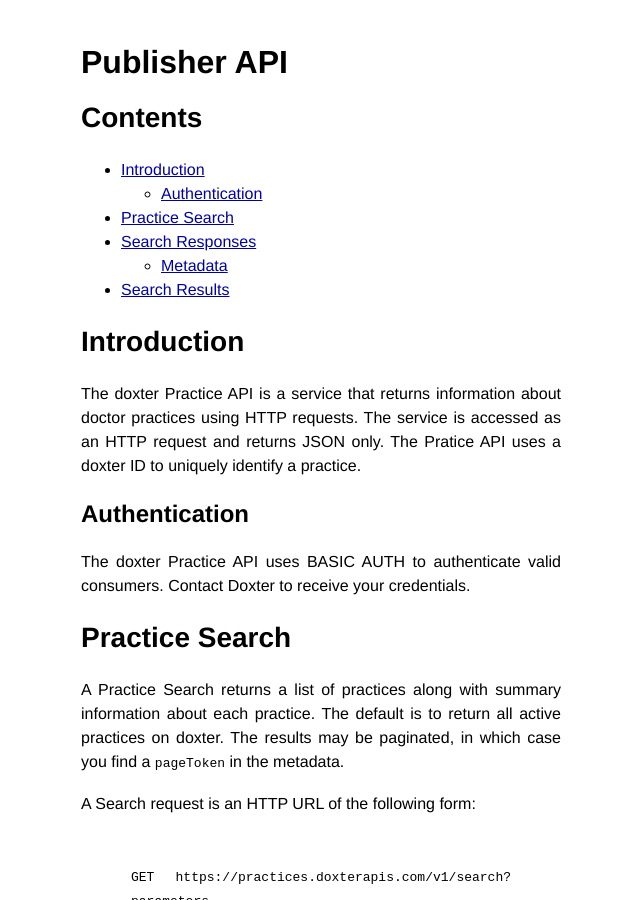
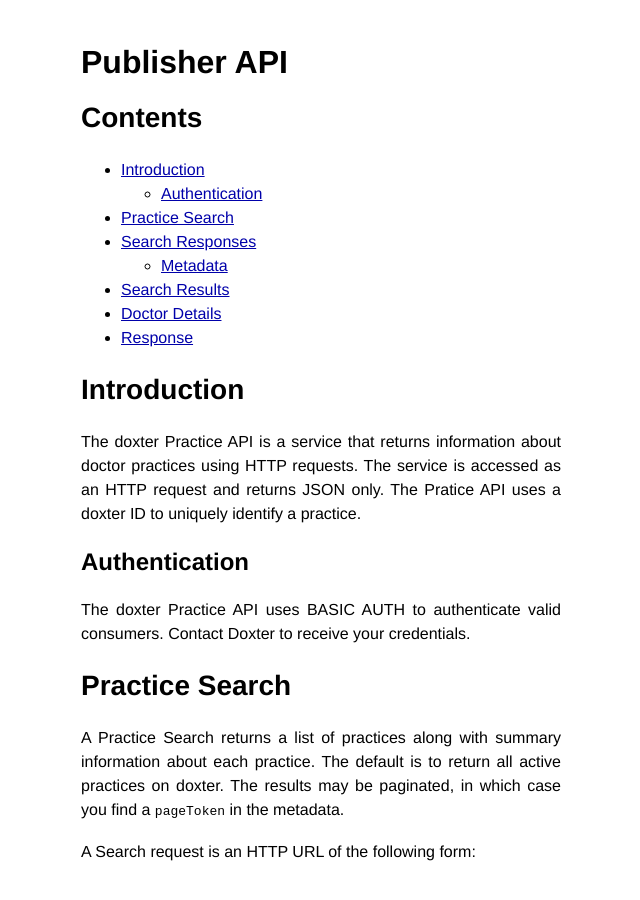
Before and after one commit to learnjin/doxter-api-docs, a Jekyll site: the page built from publisher/index.md, in a window 1280 px wide and 900 px high. Shown: the whole window, without its empty margins (319-959 px from the left). Built offline with Jekyll 4.4.1, drawn with Linux system fonts in a browser that asks for light colours; Markdown is read by kramdown in place of the engine named in the settings; some of the changed lines change nothing that is shown.

Commit message:
Update index.md
doctor details und response zum TOC hinzugefügt

````diff
--- a/publisher/index.md
+++ b/publisher/index.md
@@ -12,6 +12,8 @@
 - [Search Responses](#search-responses)
     - [Metadata](#metadata)
 - [Search Results](#search-results)
+- [Doctor Details](#doctor-details)
+- [Response](#Response)
 
 <!-- end toc -->
 
@@ -216,7 +218,7 @@
 - `available_times[]`: An array of times in ISO8601 format with available times of this practice or this doctor. Optional.
 
 
-## Doctor details
+## <a name="doctor-details"></a>Doctor details
 
 This service returns detailed information about a doctor. A request is an HTTP URL of the following form:
 
@@ -228,7 +230,7 @@
 
 - `id` - doxter doctor id obtained from a doctor or practice search
 
-## Response
+## <a name="response"></a>Response
 
 ```JSON
 {
````
